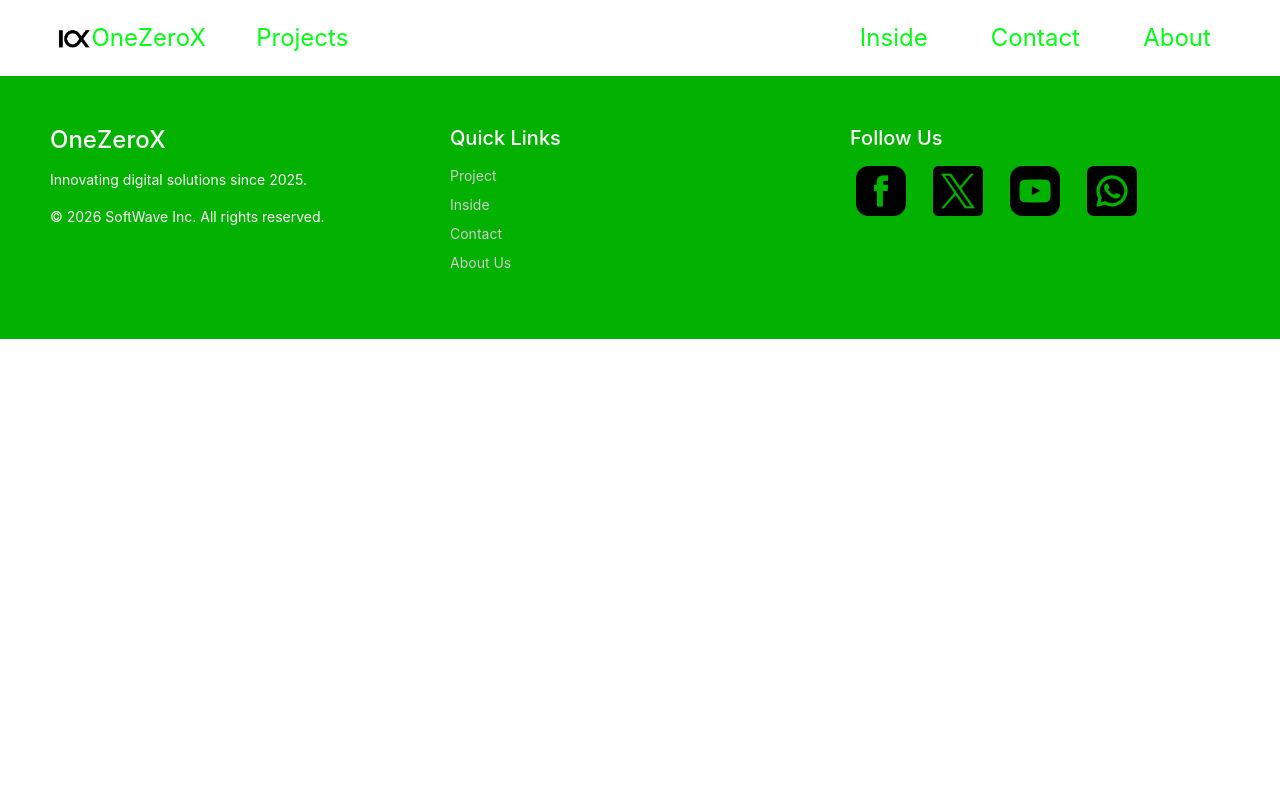
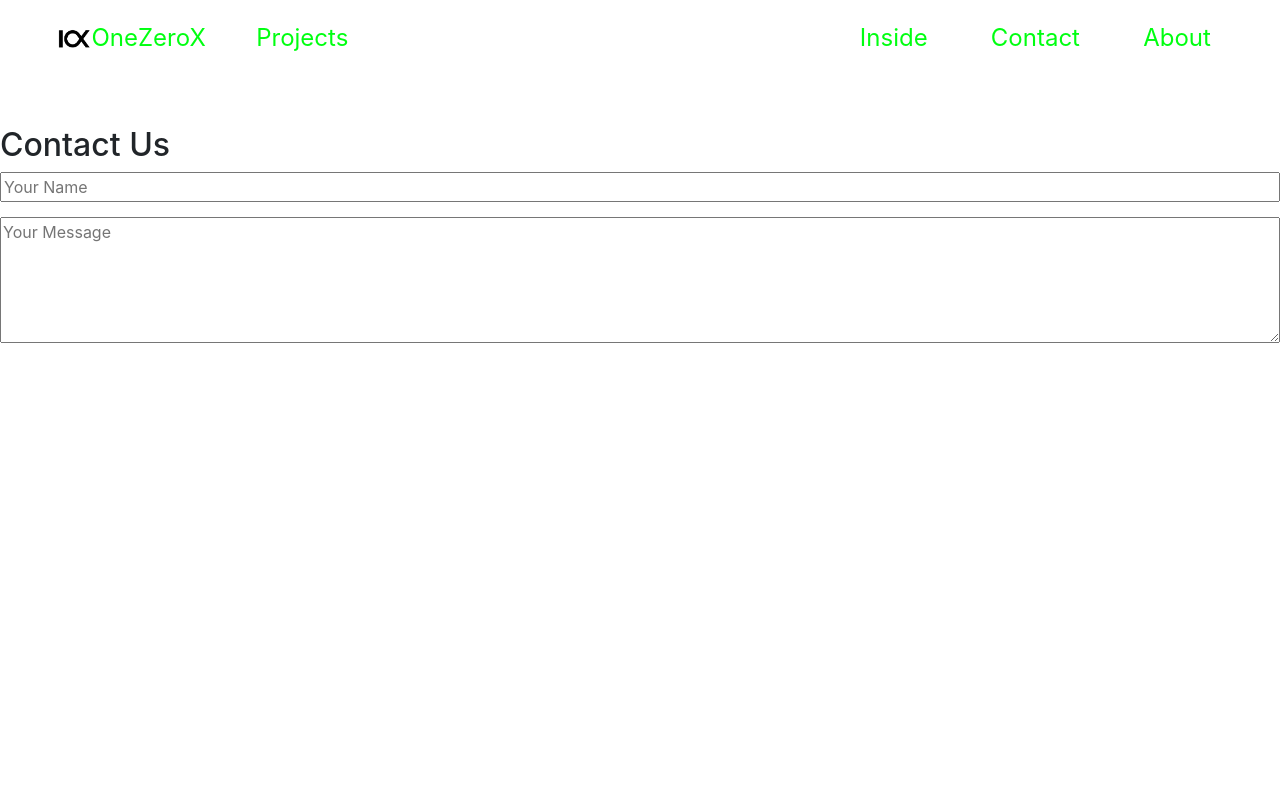
Before and after one commit to Heshan904/OneZeroX-frontend, a React (Create React App) app in the folder onezerox_frontend/: page /contact in a window 1280 px wide. Shown: the top 800 px of the page. Built offline with nearby package versions, Linux system fonts and the light colour scheme; the HTML template or start-up script is replaced by a standard one; a web font is replaced by a local one.

Commit message:
fixContact

```diff
--- a/onezerox_frontend/package.json
+++ b/onezerox_frontend/package.json
@@ -3,15 +3,16 @@
   "version": "0.1.0",
   "private": true,
   "dependencies": {
-    "@fortawesome/react-fontawesome": "^0.2.3",
     "@cloudinary/react": "^1.14.3",
     "@cloudinary/url-gen": "^1.21.0",
+    "@fortawesome/react-fontawesome": "^0.2.3",
     "@testing-library/dom": "^10.4.1",
     "@testing-library/jest-dom": "^6.6.4",
     "@testing-library/react": "^16.3.0",
     "@testing-library/user-event": "^13.5.0",
     "ansi-styles": "^6.2.1",
     "bootstrap": "^5.3.7",
+    "emailjs-com": "^3.2.0",
     "framer-motion": "^12.23.12",
     "react": "^19.1.1",
     "react-dom": "^19.1.1",
@@ -43,5 +44,4 @@
       "last 1 safari version"
     ]
   }
-
 }
--- a/onezerox_frontend/src/pages/Contact.jsx
+++ b/onezerox_frontend/src/pages/Contact.jsx
@@ -1,12 +1,49 @@
-import React from 'react'
+
+import React, { useRef } from "react";
+import emailjs from "emailjs-com";
 import NaviBar from '../component/NaviBar'
 import Footer from '../component/Footer'
 
+import './contact.css'
+
+
 function Contact() {
+
+  const form = useRef();
+
+  const sendEmail = (e) => {
+    e.preventDefault();
+
+    emailjs
+      .sendForm(
+        "heshanOneZeroX",
+        "template_zq9khse",
+        form.current,
+        "YbG7Jnygkaq2lLknd"
+      )
+      .then(
+        (result) => {
+          alert("Message sent successfully!");
+        },
+        (error) => {
+          alert("Failed to send message. Try again later.");
+        }
+      );
+  };
   return (
     <>
     <NaviBar/>
+    <div className="cmain">
 
+    <div className="mbox">
+      <h2>Contact Us</h2>
+      <form ref={form} onSubmit={sendEmail} style={{ display: "flex", flexDirection: "column", gap: "15px" }}>
+        <input type="text" name="user_name" placeholder="Your Name" required />
+        <textarea name="message" placeholder="Your Message" rows="5" required />
+        <button type="submit" className="sbutton">Send</button>
+      </form>
+    </div>
+    </div>
 
     <Footer/>
     </>
--- /dev/null
+++ b/onezerox_frontend/src/pages/contact.css
@@ -0,0 +1,8 @@
+.cmain{
+    height: 100vh;
+    width: 100vw;
+}
+.mbox{
+    height: fit-content;
+    margin-top: 50px;
+}
```
Also changed, not shown: 2 other files (tests, documents, lock files or other folders).
